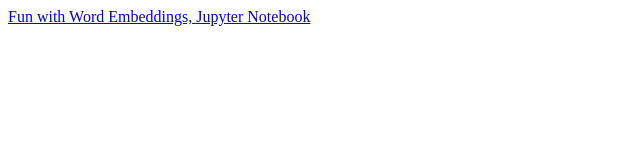
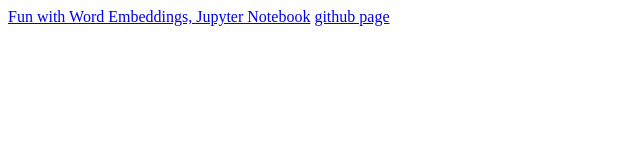
Before and after one commit to transfluxus/NLP, a plain HTML site: page index.html in a window 1280 px wide. Shown: the whole page, without its empty margins (0-640 px from the left). Drawn offline with Linux system fonts and the light colour scheme.

Commit message:
link to github page

```diff
--- a/index.html
+++ b/index.html
@@ -5,5 +5,6 @@
 </head>
 <body>
 	<a href='https://github.com/transfluxus/NLP/blob/gh-pages/fun_with_wems/word2vec.ipynb'>Fun with Word Embeddings, Jupyter Notebook</a>
+	<a href="https://github.com/transfluxus/NLP/tree/gh-pages">github page</a>
 </body>
 </html>
```
